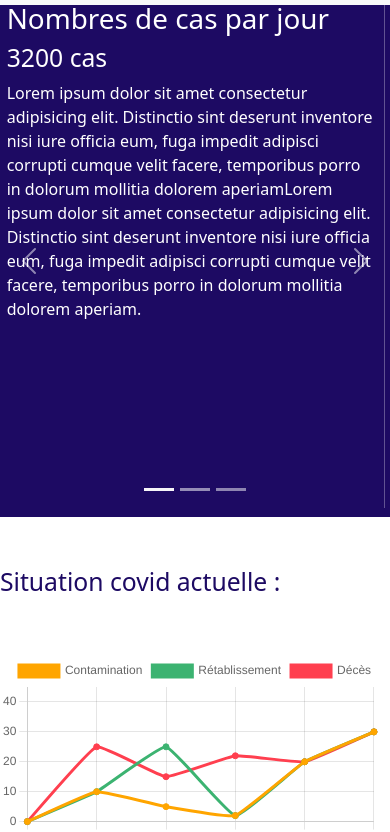
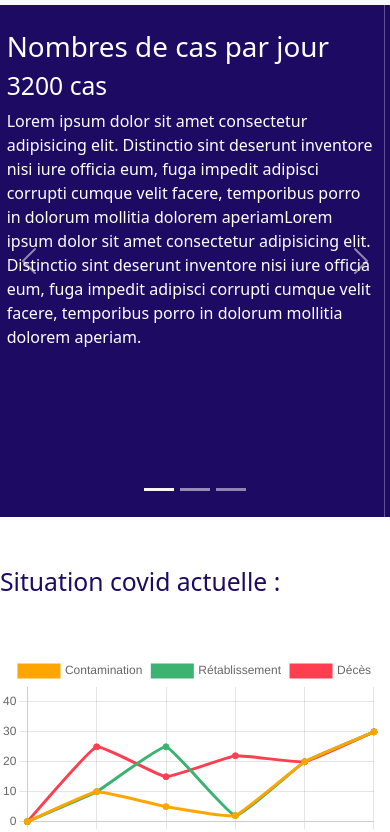
Before and after one commit to larakii1/covidgouv, a plain HTML site: page index.html in a window 390 px wide. Shown: the part 51-883 px from the top of the page. Drawn offline with nearby package versions, Linux system fonts and the light colour scheme; files that its build step writes are made by us from their sources; a script that the page names is missing.

Commit message:
config prod

```diff
--- a/index.html
+++ b/index.html
@@ -82,9 +82,10 @@
             }
         }
 
-        @media (min-width:0px) and (max-width:350px) {
-            .container {
+        @media (min-width:0px) and (max-width:400px) {
+            #test .container {
                 position: relative;
+                top: 25px;
             }
         }
 
@@ -205,7 +206,7 @@
         <div class="carousel-inner">
 
             <!--caroussel active-->
-            <div class="carousel-item active">
+            <div id="test" class="carousel-item active">
                 <div class="container">
                     <h1> Nombres de cas par jour</h1>
                     <h2>3200 cas</h2>
```
